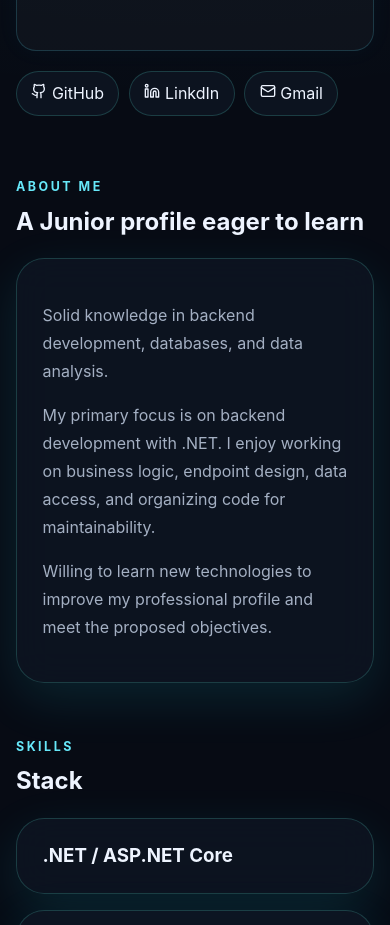
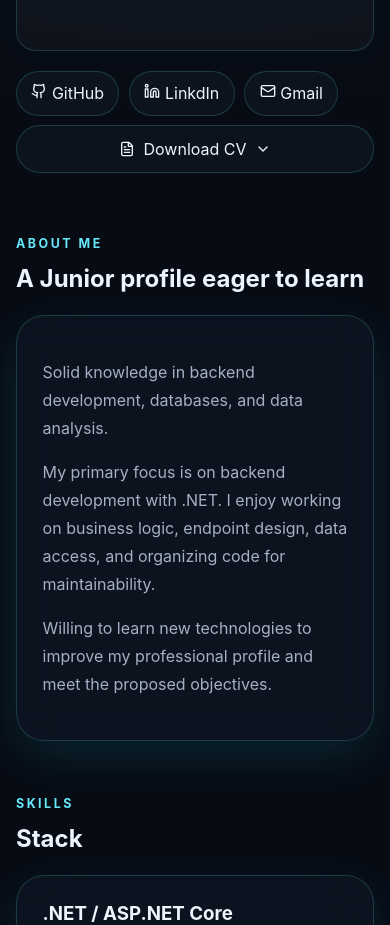
Before and after one commit to KeironClaudel/keiron-portfolio, a React (Vite) app: page / in a window 390 px wide. Shown: the part 1080-2005 px from the top of the page. Built offline with nearby package versions, Linux system fonts and the light colour scheme.

Commit message:
Download button for Spanish and English resume created

```diff
--- a/src/components/Hero.jsx
+++ b/src/components/Hero.jsx
@@ -1,4 +1,13 @@
-import { Github, Linkedin, LinkedinIcon, Mail, MailIcon } from "lucide-react";
+import {
+  Github,
+  Linkedin,
+  LinkedinIcon,
+  Mail,
+  MailIcon,
+  ChevronDown,
+  FileText,
+} from "lucide-react";
+import { useState, useEffect, useRef } from "react";
 
 export default function Hero({ t }) {
   return (
@@ -55,6 +64,35 @@ export default function Hero({ t }) {
             <a href="mailto:keironqc@gmail.com">
               <MailIcon size={16} /> Gmail
             </a>
+
+            <details className="cv-dropdown">
+              <summary className="cv-toggle">
+                <span className="cv-toggle-content">
+                  <FileText size={16} />
+                  {t.downloadCv}
+                  <ChevronDown size={16} className="cv-chevron" />
+                </span>
+              </summary>
+
+              <div className="cv-menu">
+                <a
+                  href="/KeironQuesadaClaudel_ESP.pdf"
+                  download
+                  target="_blank"
+                  rel="noreferrer"
+                >
+                  {t.cvSpanish}
+                </a>
+                <a
+                  href="/KeironQuesadaClaudel_EN.pdf"
+                  download
+                  target="_blank"
+                  rel="noreferrer"
+                >
+                  {t.cvEnglish}
+                </a>
+              </div>
+            </details>
           </div>
         </div>
       </div>
--- a/src/i18n.js
+++ b/src/i18n.js
@@ -49,6 +49,10 @@ export const translations = {
     email: "Correo",
     github: "GitHub",
     linkedin: "LinkedIn",
+
+    downloadCv: "Descargar CV",
+    cvSpanish: "CV en Español",
+    cvEnglish: "CV en Inglés",
   },
 
   en: {
@@ -101,5 +105,9 @@ export const translations = {
     email: "Email",
     github: "GitHub",
     linkedin: "LinkedIn",
+
+    downloadCv: "Download CV",
+    cvSpanish: "Spanish CV",
+    cvEnglish: "English CV",
   },
 };
--- a/src/styles.css
+++ b/src/styles.css
@@ -759,3 +759,99 @@ div {
 .back-to-top:active {
   transform: scale(0.97);
 }
+
+.cv-dropdown {
+  position: relative;
+}
+
+.cv-dropdown summary {
+  list-style: none;
+}
+
+.cv-dropdown summary::-webkit-details-marker {
+  display: none;
+}
+
+.cv-toggle {
+  text-decoration: none;
+  color: var(--text);
+  border: 1px solid var(--border);
+  background: var(--card);
+  padding: 0.8rem 1rem;
+  border-radius: 999px;
+  cursor: pointer;
+  transition:
+    transform 0.2s ease,
+    border-color 0.2s ease,
+    color 0.2s ease,
+    box-shadow 0.2s ease,
+    background 0.2s ease;
+}
+
+.cv-toggle:hover {
+  transform: translateY(-2px);
+  border-color: var(--accent);
+  color: var(--accent);
+  box-shadow: 0 8px 24px rgba(0, 0, 0, 0.08);
+}
+
+.cv-toggle-content {
+  display: inline-flex;
+  align-items: center;
+  gap: 0.5rem;
+}
+
+.cv-menu {
+  position: absolute;
+  top: calc(100% + 0.55rem);
+  left: 0;
+  min-width: 210px;
+  padding: 0.5rem;
+  border-radius: 18px;
+  border: 1px solid var(--border);
+  background: var(--card);
+  box-shadow: 0 18px 40px rgba(0, 0, 0, 0.18);
+  display: grid;
+  gap: 0.35rem;
+  z-index: 50;
+}
+
+.cv-menu a {
+  text-decoration: none;
+  color: var(--text);
+  padding: 0.75rem 0.9rem;
+  border-radius: 12px;
+  transition: background 0.2s ease, color 0.2s ease;
+}
+
+.cv-menu a:hover {
+  background: var(--bg-soft);
+  color: var(--accent);
+}
+
+.cv-chevron {
+  transition: transform 0.2s ease;
+}
+
+.cv-dropdown[open] .cv-chevron {
+  transform: rotate(180deg);
+}
+
+@media (max-width: 768px) {
+  .cv-dropdown {
+    width: 100%;
+  }
+
+  .cv-toggle {
+    width: 100%;
+    display: flex;
+    justify-content: center;
+  }
+
+  .cv-menu {
+    position: static;
+    margin-top: 0.5rem;
+    width: 100%;
+    min-width: 0;
+  }
+}
```
Also changed, not shown: 2 other files (tests, documents, lock files or other folders).
